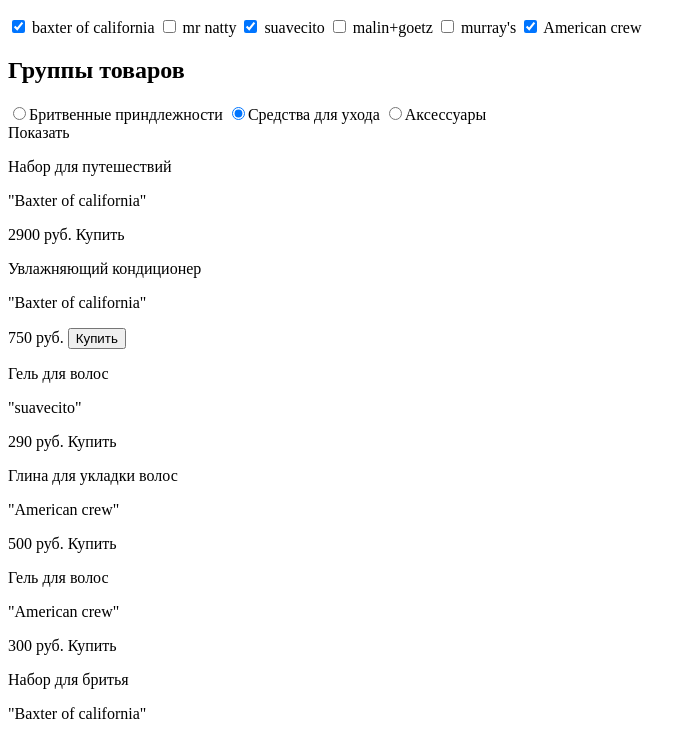
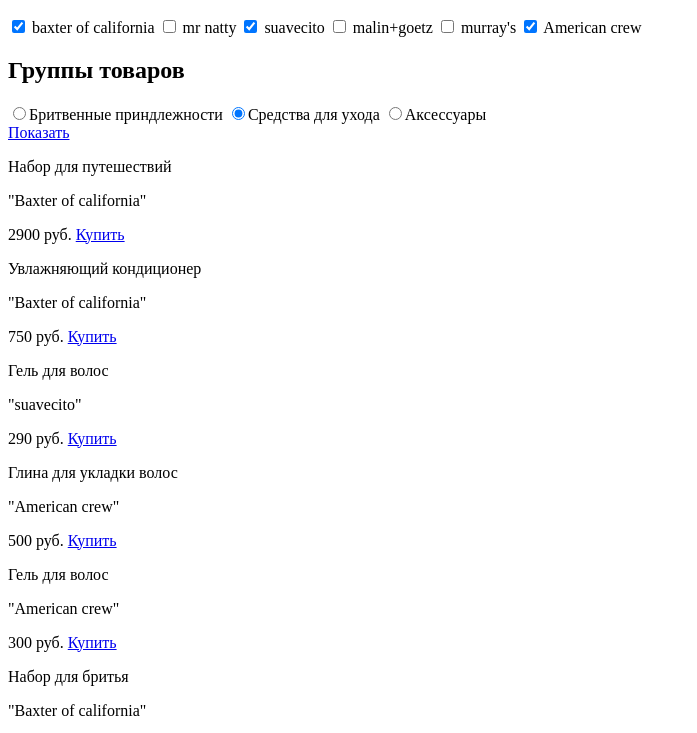
Before and after one commit to NikitaTyabotin/162142-barbershop, a plain HTML site: page barbershop-shop.html in a window 1280 px wide. Shown: the part 350-1083 px from the top of the page, without its empty margins (0-697 px from the left). Drawn offline with Linux system fonts and the light colour scheme.

Commit message:
Исправления

```diff
--- a/barbershop-shop.html
+++ b/barbershop-shop.html
@@ -82,33 +82,33 @@
           <input type="radio" name="groups" value="accessories">Аксессуары
            </label>
       </div>
-        <a class="btn" type="submit">Показать</a>
+        <a class="btn" href="#">Показать</a>
     </form>
     </div>
     <div class="blocks">
         <div class=""><p>Набор для путешествий</p><p>"Baxter of california"</p>
             <div class="price">2900 руб.
-                <a class="btn" type="submit">Купить</a></div>
+                <a class="btn" href="#">Купить</a></div>
         </div>
         <div class=""><p>Увлажняющий кондиционер</p><p>"Baxter of california"</p>
         <div class="price">750 руб.
-            <button class="btn" type="submit">Купить</button></div>
+            <a class="btn" href="#">Купить</a></div>
         </div>
         <div class=""><p>Гель для волос</p><p>"suavecito"</p>
         <div class="price">290 руб.
-            <a class="btn" type="submit">Купить</a></div>
+            <a class="btn" href="#">Купить</a></div>
         </div>
         <div class=""><p>Глина для укладки волос</p><p>"American crew"</p>
         <div class="price">500 руб.
-            <a class="btn" type="submit">Купить</a></div>
+            <a class="btn" href="#">Купить</a></div>
         </div>
         <div class=""><p>Гель для волос</p><p>"American crew"</p>
         <div class="price">300 руб.
-            <a class="btn" type="submit">Купить</a></div>
+            <a class="btn" href="#">Купить</a></div>
         </div>
         <div class=""><p>Набор для бритья</p><p>"Baxter of california"</p>
         <div class="price">3900 руб.
-            <a class="btn" type="submit">Купить</a></div>
+            <a class="btn" href="#">Купить</a></div>
         </div>
 
     </div>
```
